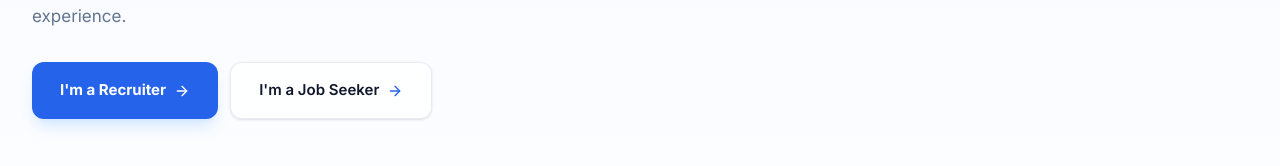
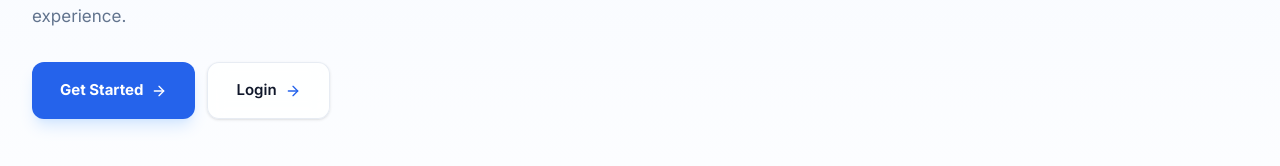
Before and after one commit to Aaryank-47/TalentForgeAI_FE, a React (Vite) app: page / in a window 1280 px wide. Shown: the part 511-677 px from the top of the page. Built offline with nearby package versions, Linux system fonts and the light colour scheme; no server answers.

Commit message:
one ux change

```diff
--- a/src/constants/landing/landingContent.ts
+++ b/src/constants/landing/landingContent.ts
@@ -27,8 +27,8 @@ export const heroContent = {
   headline3: 'Sides',
   subheadline:
     'TalentForge unifies your entire recruitment workflow — ATS, AI screening, interviews, assessments, and analytics — so recruiters move faster and candidates get a better experience.',
-  primaryCTA: { label: "I'm a Recruiter", href: '/register?role=recruiter' },
-  secondaryCTA: { label: "I'm a Job Seeker", href: '/register?role=candidate' },
+  primaryCTA: { label: "Get Started", href: '/register' },
+  secondaryCTA: { label: "Login", href: '/login' },
   metrics: [
     { value: '3.5×', label: 'Faster time-to-hire' },
     { value: '92%', label: 'Candidate satisfaction' },
```
